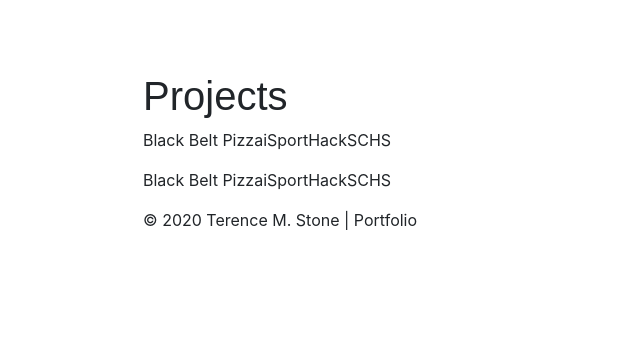
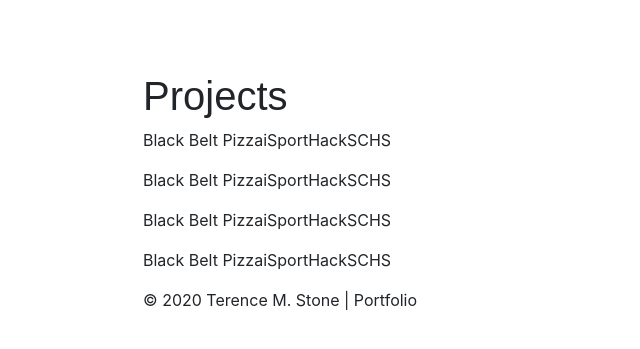
Before and after one commit to Tmstone/Portfolio, a Flask app: page /projects in a window 1280 px wide. Shown: the part 56-405 px from the top of the page, without its empty margins (0-640 px from the left). Run offline with Flask 2, Linux system fonts and the light colour scheme; parts of the project's set-up code (start-up, migrations or seed data) failed here and were passed over; some libraries are stand-ins or nearby versions.

Commit message:
adding more placeholders for work

```diff
--- a/templates/projects.html
+++ b/templates/projects.html
@@ -25,7 +25,9 @@
                               <p>HackSCHS</p>
                          </div>
                          <div class="row">
-
+                              <p>Black Belt Pizza</p>
+                              <p>iSport</p>
+                              <p>HackSCHS</p>
                          </div>
                     </div>
                     <div class="col">
@@ -35,7 +37,9 @@
                               <p>HackSCHS</p>
                          </div>
                          <div class="row">
-
+                              <p>Black Belt Pizza</p>
+                              <p>iSport</p>
+                              <p>HackSCHS</p>
                          </div>
                     </div>
                </div>
```
